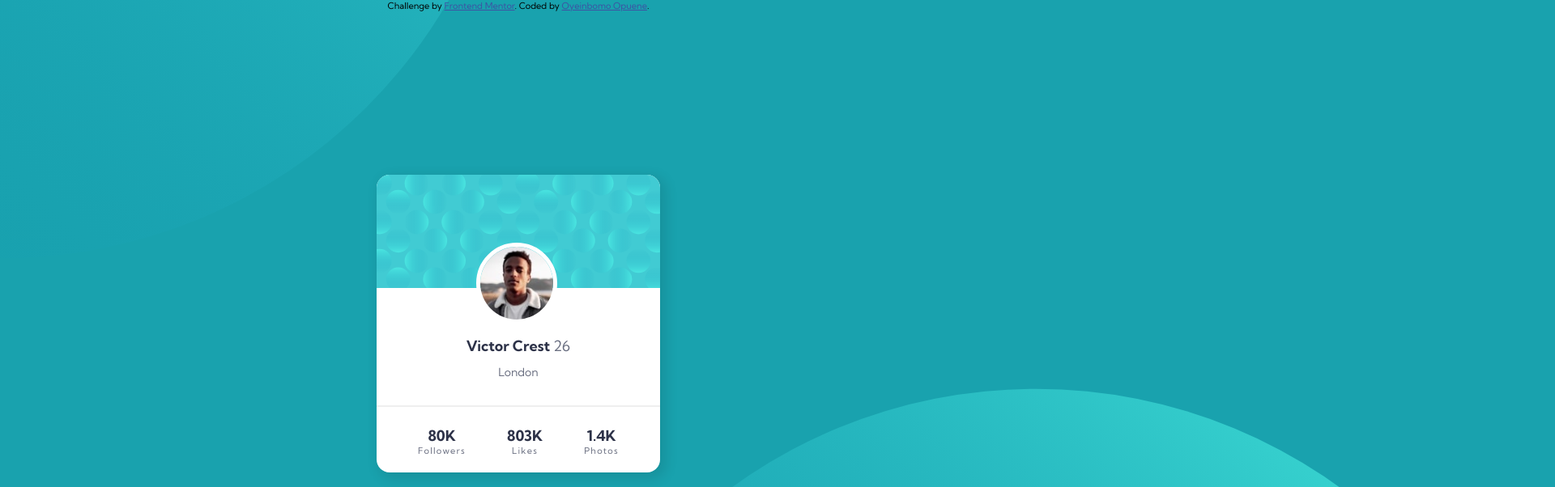
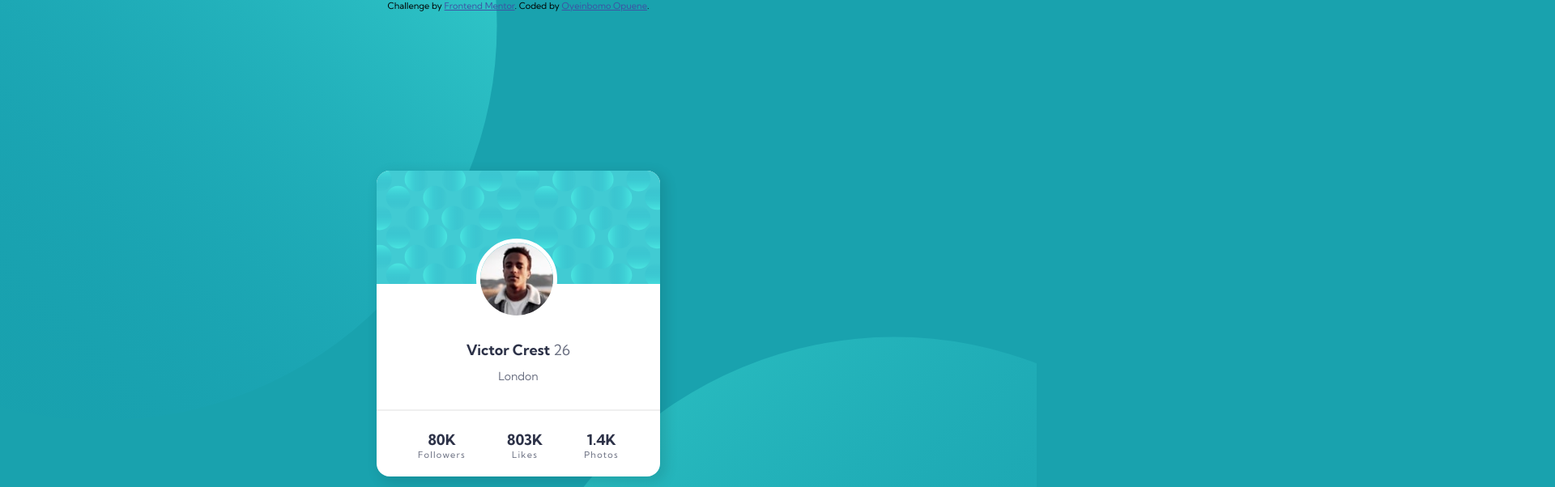
Before and after one commit to Oyeins-GUI/profile-card-component, a plain HTML site: page index.html in a window 1280 px wide. Shown: the top 602 px of the page at 81% size, 1920 px wide, since content can reach past the window. Drawn offline with Linux system fonts and the light colour scheme.

Commit message:
updated bg images

```diff
--- a/index.html
+++ b/index.html
@@ -14,8 +14,6 @@
   </head>
 
   <body>
-    <img src="./images/bg-pattern-top.svg" class="bg-pattern top"></div>
-    <img src="./images/bg-pattern-top.svg" class="bg-pattern bottom"></div>
     <main class="profile-card" role="main">
       <div class="profile-imgs">
         <img src="./images/bg-pattern-card.svg" class="profile-bg" alt="bg">
--- a/styles.css
+++ b/styles.css
@@ -24,13 +24,18 @@ img {
 }
 
 body {
-  background-color: var(--dark-cyan);
+  /* background-color: var(--dark-cyan); */
   min-height: 100vh;
   display: grid;
   place-items: center;
   font-family: 'Kumbh Sans', sans-serif;
-  position: relative;
+  /* position: relative; */
   overflow: hidden;
+
+  background: url(images/bg-pattern-top.svg),url(images/bg-pattern-bottom.svg);
+  background-color: #19a2ae;
+  background-position: right 52vw bottom 35vh, left 48vw top 52vh;
+  background-repeat: no-repeat, no-repeat;
 }
 
 .bg-pattern {
@@ -75,7 +80,7 @@ body {
 }
 
 .profile-name {
-  margin-top: 60px;
+  margin-top: 70px;
   text-align: center;
 }
 
```
